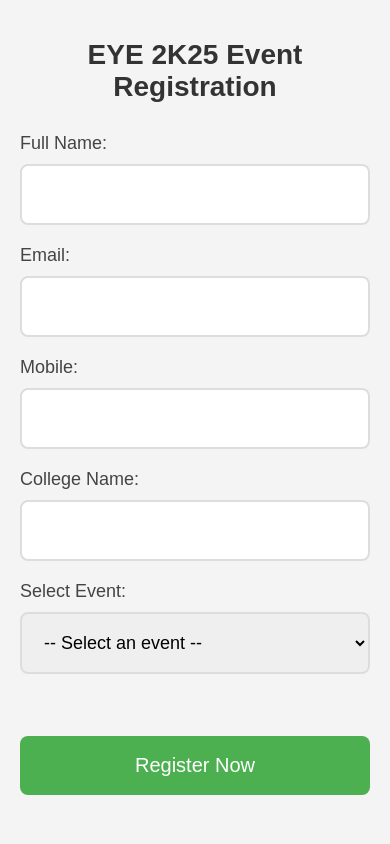
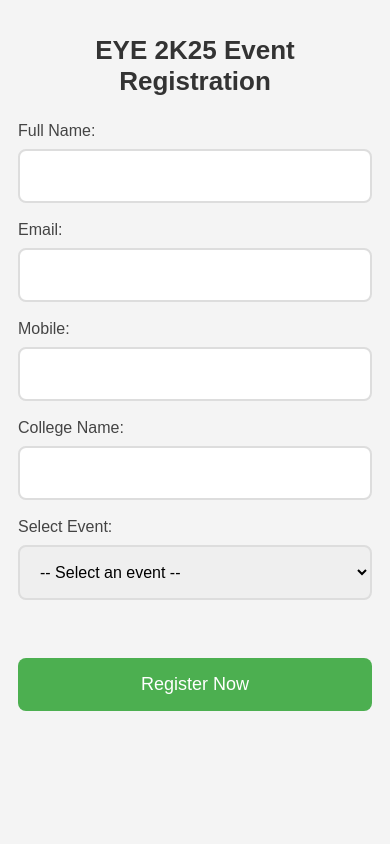
Before and after one commit to Sunilreddyyaparla/eye2k25, a Flask app: page /registration in a window 390 px wide. Run offline with Flask 3, Linux system fonts and the light colour scheme.

Commit message:
Update reg.css

```diff
--- a/static/css/reg.css
+++ b/static/css/reg.css
@@ -9,9 +9,9 @@ body {
 }
 
 .container {
-  max-width: 600px;
+  max-width: 500px; /* Reduced size */
   margin: 0 auto;
-  padding: clamp(20px, 5vw, 30px);
+  padding: clamp(15px, 4vw, 25px); /* Slightly reduced padding */
   background-color: #f4f4f4;
   box-shadow: 0 2px 5px rgba(0, 0, 0, 0.1);
   width: 100%;
@@ -28,15 +28,15 @@ body {
 
 h1 {
   text-align: center;
-  margin-bottom: 30px;
-  font-size: clamp(28px, 6vw, 32px);
+  margin-bottom: 25px; /* Slightly reduced */
+  font-size: clamp(26px, 5vw, 30px); /* Adjusted for consistency */
   color: #333;
 }
 
 label {
   display: block;
-  margin-bottom: 12px;
-  font-size: clamp(16px, 4vw, 18px);
+  margin-bottom: 10px;
+  font-size: clamp(15px, 3.5vw, 17px);
   color: #444;
   font-weight: 500;
 }
@@ -46,12 +46,12 @@ input[type="email"],
 input[type="tel"],
 select {
   width: 100%;
-  padding: 16px;
-  margin-bottom: 24px;
+  padding: 14px; /* Reduced padding */
+  margin-bottom: 20px; /* Reduced margin */
   border: 2px solid #ddd;
   border-radius: 8px;
   box-sizing: border-box;
-  font-size: 16px;
+  font-size: 15px; /* Slightly smaller */
   transition: border-color 0.3s ease;
 }
 
@@ -66,15 +66,15 @@ select:focus {
 button {
   background-color: #4CAF50;
   color: white;
-  padding: 16px 24px;
+  padding: 14px 22px; /* Slightly smaller */
   border: none;
   border-radius: 8px;
   cursor: pointer;
-  font-size: 18px;
+  font-size: 17px; /* Slightly smaller */
   width: 100%;
   max-width: 100%;
   display: block;
-  margin: 30px auto 0;
+  margin: 25px auto 0; /* Reduced margin */
   transition: background-color 0.3s ease;
 }
 
@@ -84,9 +84,9 @@ button:hover {
 
 .error {
   color: #e74c3c;
-  margin-bottom: 16px;
-  font-size: 16px;
-  padding: 12px;
+  margin-bottom: 14px;
+  font-size: 15px;
+  padding: 10px;
   background-color: #fde8e8;
   border-radius: 6px;
   border-left: 4px solid #e74c3c;
@@ -95,37 +95,37 @@ button:hover {
 /* Enhanced Mobile Styles */
 @media screen and (max-width: 480px) {
   .container {
-      padding: 20px;
+      padding: 18px;
   }
 
   input[type="text"],
   input[type="email"],
   input[type="tel"],
   select {
-      padding: 18px;
-      font-size: 18px;
-      margin-bottom: 20px;
+      padding: 16px;
+      font-size: 16px;
+      margin-bottom: 18px;
   }
 
   label {
-      margin-bottom: 10px;
-      font-size: 18px;
+      margin-bottom: 9px;
+      font-size: 16px;
   }
 
   button {
-      padding: 18px;
-      font-size: 20px;
-      margin-top: 24px;
+      padding: 16px;
+      font-size: 18px;
+      margin-top: 22px;
   }
 }
 
 /* Small mobile devices */
 @media screen and (max-width: 320px) {
   .container {
-      padding: 16px;
+      padding: 14px;
   }
 
   h1 {
-      font-size: 24px;
+      font-size: 22px;
   }
 }
```
